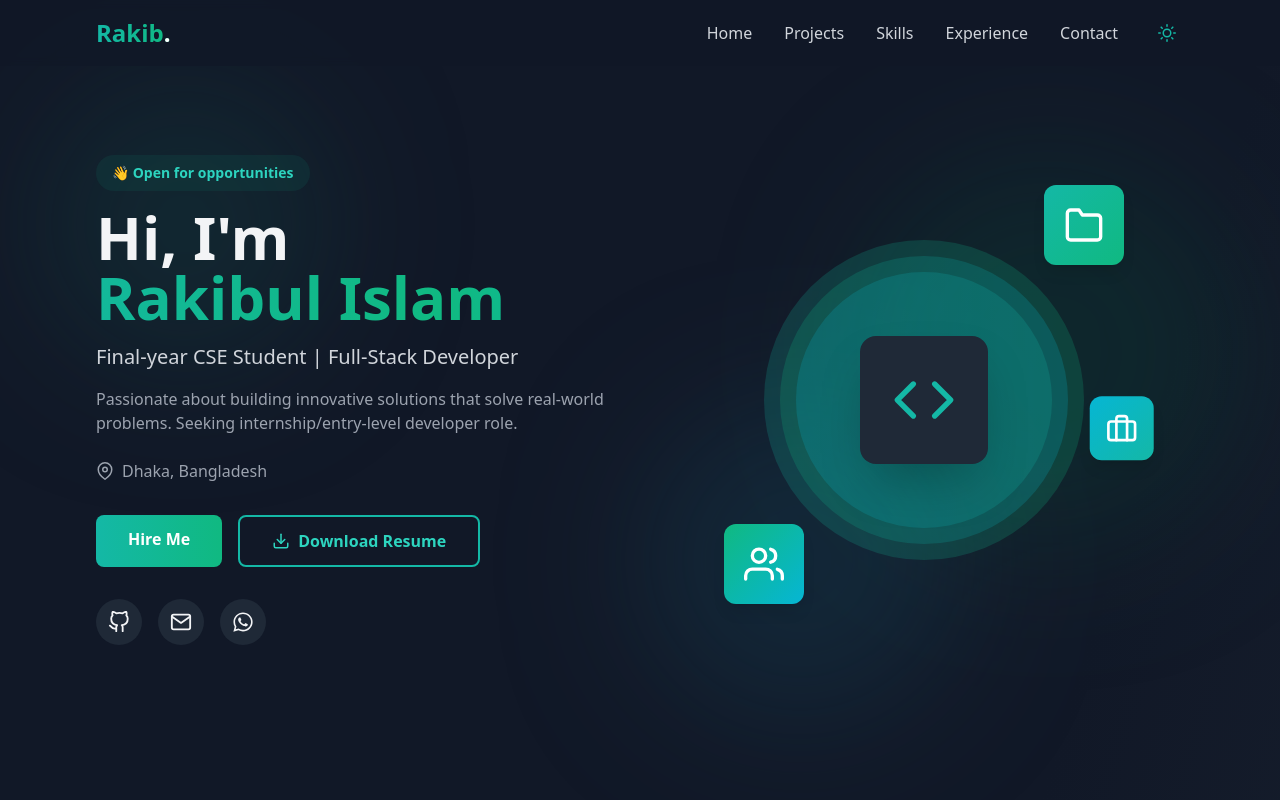
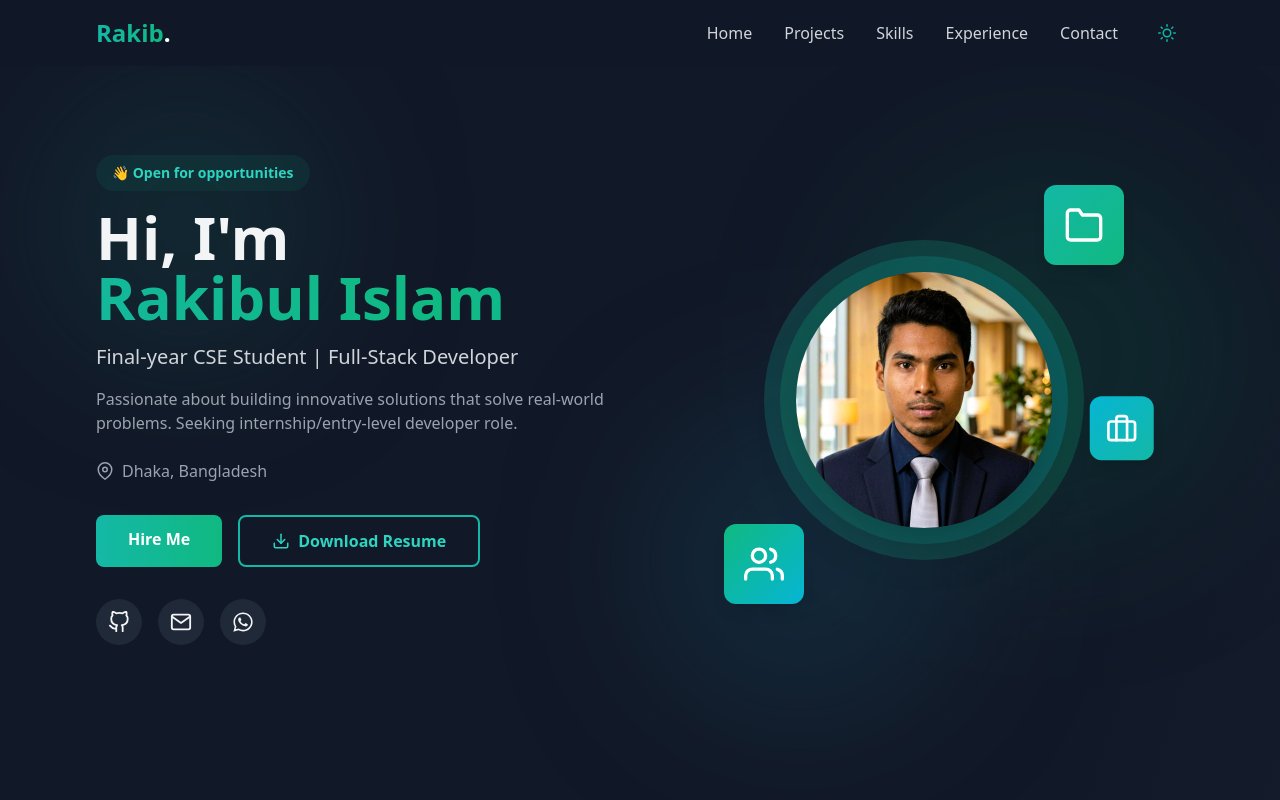
Before and after one commit to RakibDevHub/portfolio, a React (Vite) app: page / in a window 1280 px wide. Shown: the top 800 px of the page. Built offline with nearby package versions, Linux system fonts and the light colour scheme.

Commit message:
Added Profile Image

```diff
--- a/src/components/Hero.jsx
+++ b/src/components/Hero.jsx
@@ -155,8 +155,12 @@ const Hero = () => {
 
                 {/* Center icon */}
                 <div className="absolute inset-0 flex items-center justify-center">
-                  <div className="w-32 h-32 bg-white dark:bg-gray-800 rounded-2xl shadow-2xl flex items-center justify-center">
-                    <FiCode className="w-16 h-16 text-teal-500" />
+                  <div className="w-64 h-64 bg-white dark:bg-gray-800 rounded-full shadow-2xl flex items-center justify-center overflow-hidden">
+                    <img
+                      src="/images/rakib.jpeg"
+                      alt="Rakibul Islam"
+                      className="w-auto h-full"
+                    />
                   </div>
                 </div>
 
```
Also changed, not shown: public/images/rakib.jpeg (added). Lines whose indentation alone changed are shown as unchanged.
